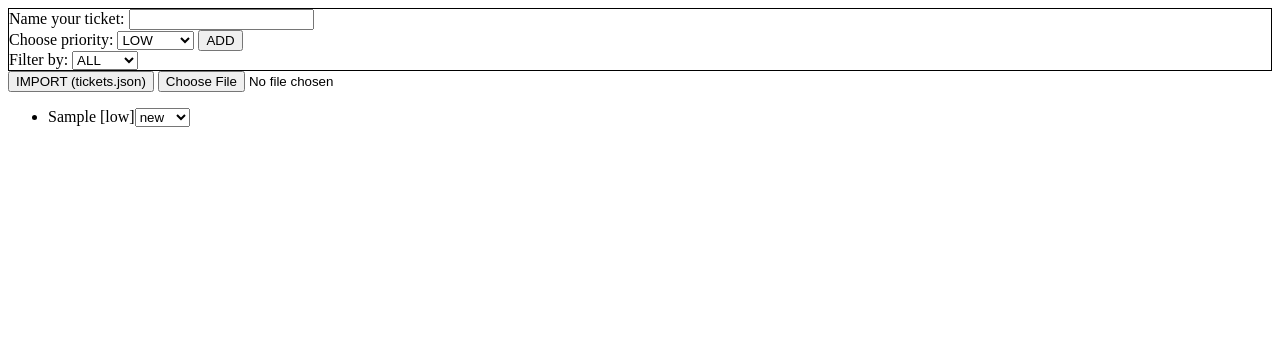
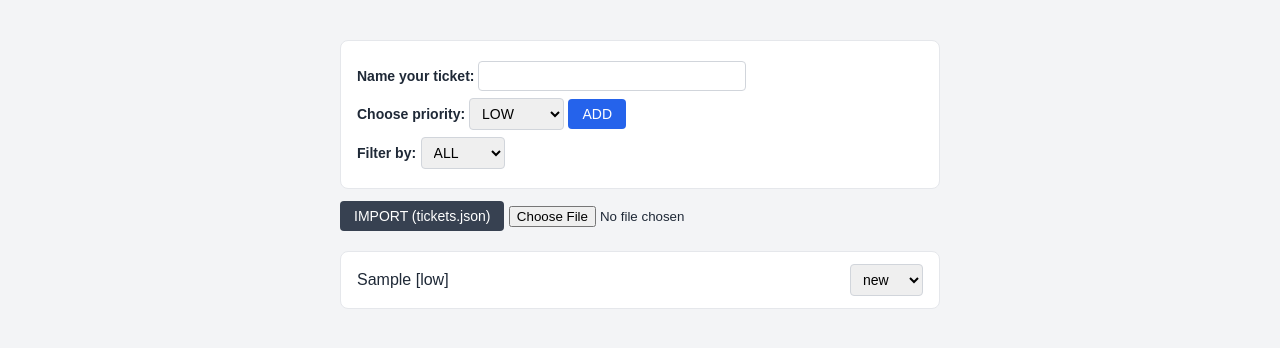
Before and after one commit to Dzienniiik/js-collab-helpdesk-4, a plain HTML site: page index.html in a window 1280 px wide. Both pictures are taken after typing "Sample" into the empty fields and a click on the button "ADD". Drawn offline with Linux system fonts and the light colour scheme.

Commit message:
[ADD] Ai generated styles for the HTML

```diff
--- a/index.html
+++ b/index.html
@@ -4,6 +4,7 @@
     <meta charset="UTF-8">
     <meta name="viewport" content="width=device-width, initial-scale=1.0">
     <script type="module" src="./main.js"></script>
+    <link rel="stylesheet" href="./style.css">
     <title>Helpdesk</title>
 </head>
 <body>
--- /dev/null
+++ b/style.css
@@ -0,0 +1,84 @@
+body {
+    font-family: Arial, sans-serif;
+    background: #f3f4f6;
+    color: #1f2937;
+    max-width: 600px;
+    margin: 40px auto;
+    padding: 0 16px;
+}
+
+/* Formularz */
+.helpdeskForm {
+    background: white;
+    border: 1px solid #e5e7eb !important; /* nadpisuje style="border..." z HTML */
+    border-radius: 8px;
+    padding: 16px;
+    margin-bottom: 12px;
+    line-height: 2.4;
+}
+
+label {
+    font-weight: bold;
+    font-size: 14px;
+}
+
+input[type="text"],
+select {
+    padding: 6px 8px;
+    border: 1px solid #d1d5db;
+    border-radius: 4px;
+    font-size: 14px;
+}
+
+.helpdeskTitle {
+    width: 250px;
+}
+
+/* Przyciski */
+button {
+    padding: 7px 14px;
+    background: #2563eb;
+    color: white;
+    border: none;
+    border-radius: 4px;
+    font-size: 14px;
+    cursor: pointer;
+}
+
+button:hover {
+    background: #1d4ed8;
+}
+
+.helpdeskImport {
+    background: #374151;
+}
+
+.helpdeskImport:hover {
+    background: #111827;
+}
+
+/* Zablokowane elementy podczas importu */
+button:disabled,
+input:disabled,
+select:disabled {
+    opacity: 0.5;
+    cursor: not-allowed;
+}
+
+/* Lista zgłoszeń */
+.helpdeskList {
+    list-style: none;
+    padding: 0;
+    margin-top: 20px;
+}
+
+.helpdeskList li {
+    display: flex;
+    justify-content: space-between;
+    align-items: center;
+    background: white;
+    border: 1px solid #e5e7eb;
+    border-radius: 8px;
+    padding: 12px 16px;
+    margin-bottom: 8px;
+}
```
